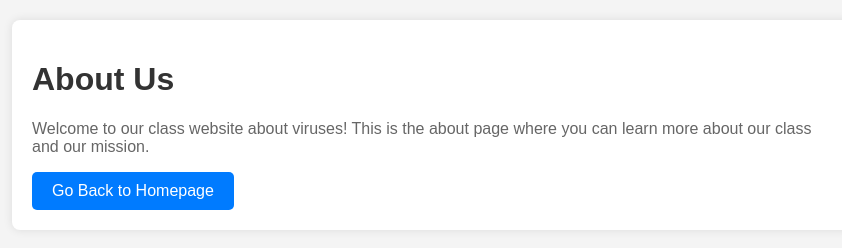
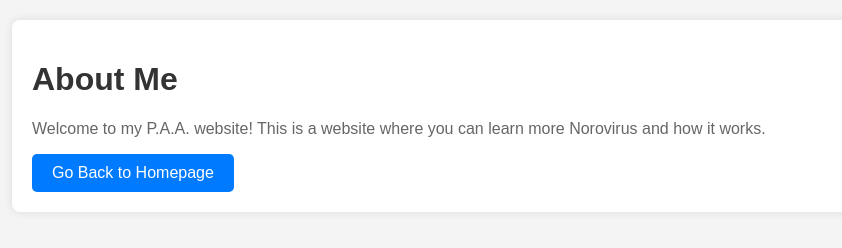
Before and after one commit to donnabotoy/norovirus, a plain HTML site: page about.html in a window 1280 px wide. Shown: the whole page, without its empty margins (208-1050 px from the left). Drawn offline with Linux system fonts and the light colour scheme.

Commit message:
Update about.html

```diff
--- a/about.html
+++ b/about.html
@@ -41,8 +41,8 @@
 </head>
 <body>
     <div class="container">
-        <h1>About Us</h1>
-        <p>Welcome to our class website about viruses! This is the about page where you can learn more about our class and our mission.</p>
+        <h1>About Me</h1>
+        <p>Welcome to my P.A.A. website! This is a website where you can learn more Norovirus and how it works.</p>
         <a href="/index.html" class="button">Go Back to Homepage</a>
     </div>
 </body>
```
